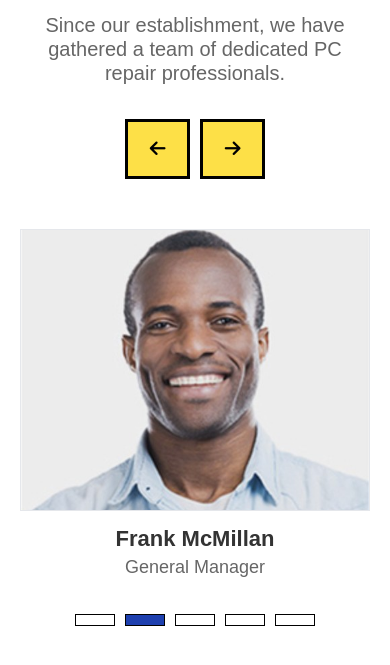
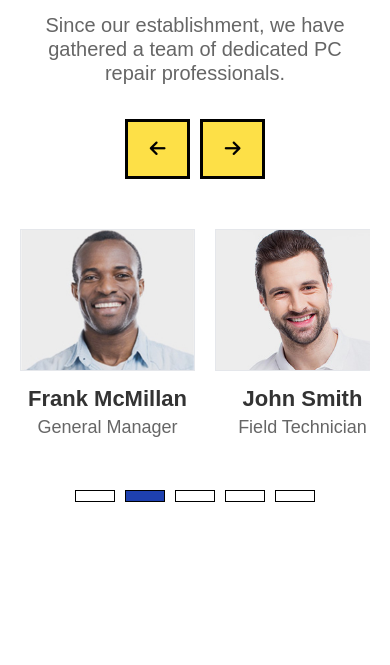
Before and after one commit to JulianChan10/Carousel-con-javascript, a plain HTML site: page index.html in a window 390 px wide. Shown: the part 139-804 px from the top of the page. Drawn offline with Linux system fonts and the light colour scheme.

Commit message:
Update movil.css

```diff
--- a/css/movil.css
+++ b/css/movil.css
@@ -45,8 +45,8 @@
 }
 
   .slide {
-    min-width: 100%;
-    scroll-snap-align: center;
+    min-width: 50%;
+    scroll-snap-align: start;
   }
 
   .slide-indicators {
```
